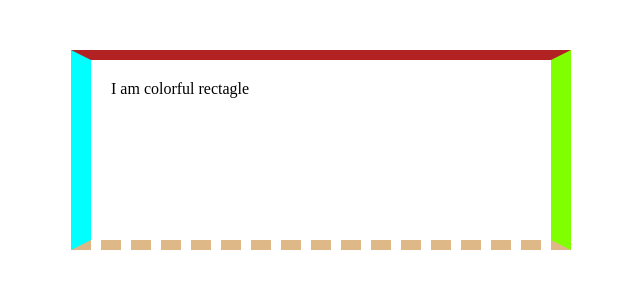
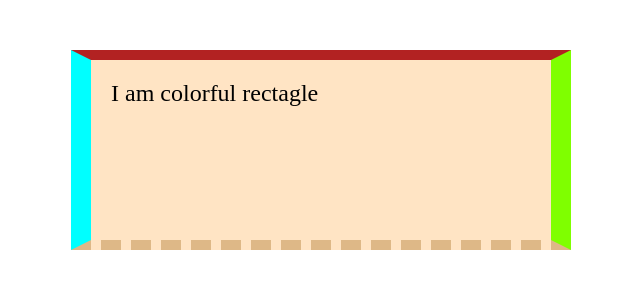
Before and after one commit to Paliienko-Aleksandr/VSCode-github, a plain HTML site: page index.html in a window 1280 px wide. Shown: the whole page, without its empty margins (29-669 px from the left). Drawn offline with nearby package versions, Linux system fonts and the light colour scheme.

Commit message:
llihjhgh

```diff
--- a/css/style.css
+++ b/css/style.css
@@ -7,4 +7,6 @@
   border-right: 20px solid chartreuse;
   border-bottom: 10px dashed burlywood;
   border-left: 20px solid aqua;
+  font-size: 24px;
+  background-color: bisque;
 }
```
